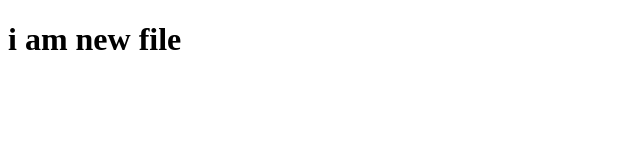
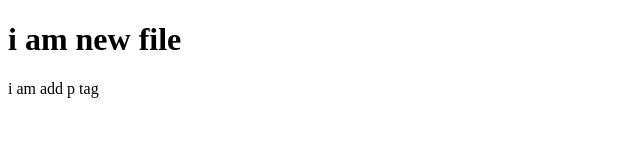
Before and after one commit to Mohdkaif0786/something, a plain HTML site: page index.html in a window 1280 px wide. Shown: the whole page, without its empty margins (0-640 px from the left). Drawn offline with Linux system fonts and the light colour scheme.

Commit message:
add  by user p

```diff
--- a/index.html
+++ b/index.html
@@ -7,5 +7,6 @@
 </head>
 <body>
    <h1>i am new file </h1>
+   <p>i am add p tag</p>
 </body>
 </html>
```
